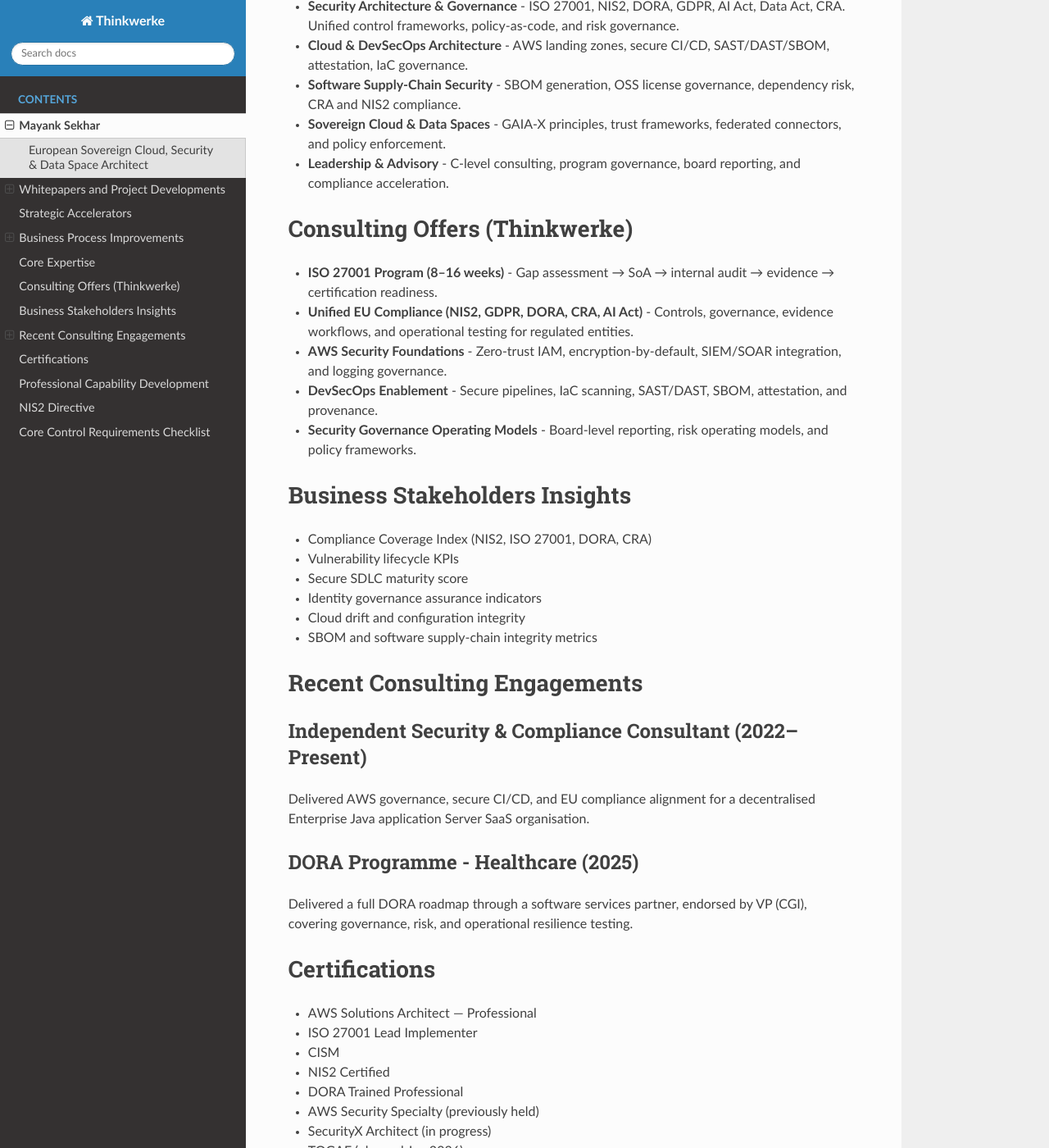
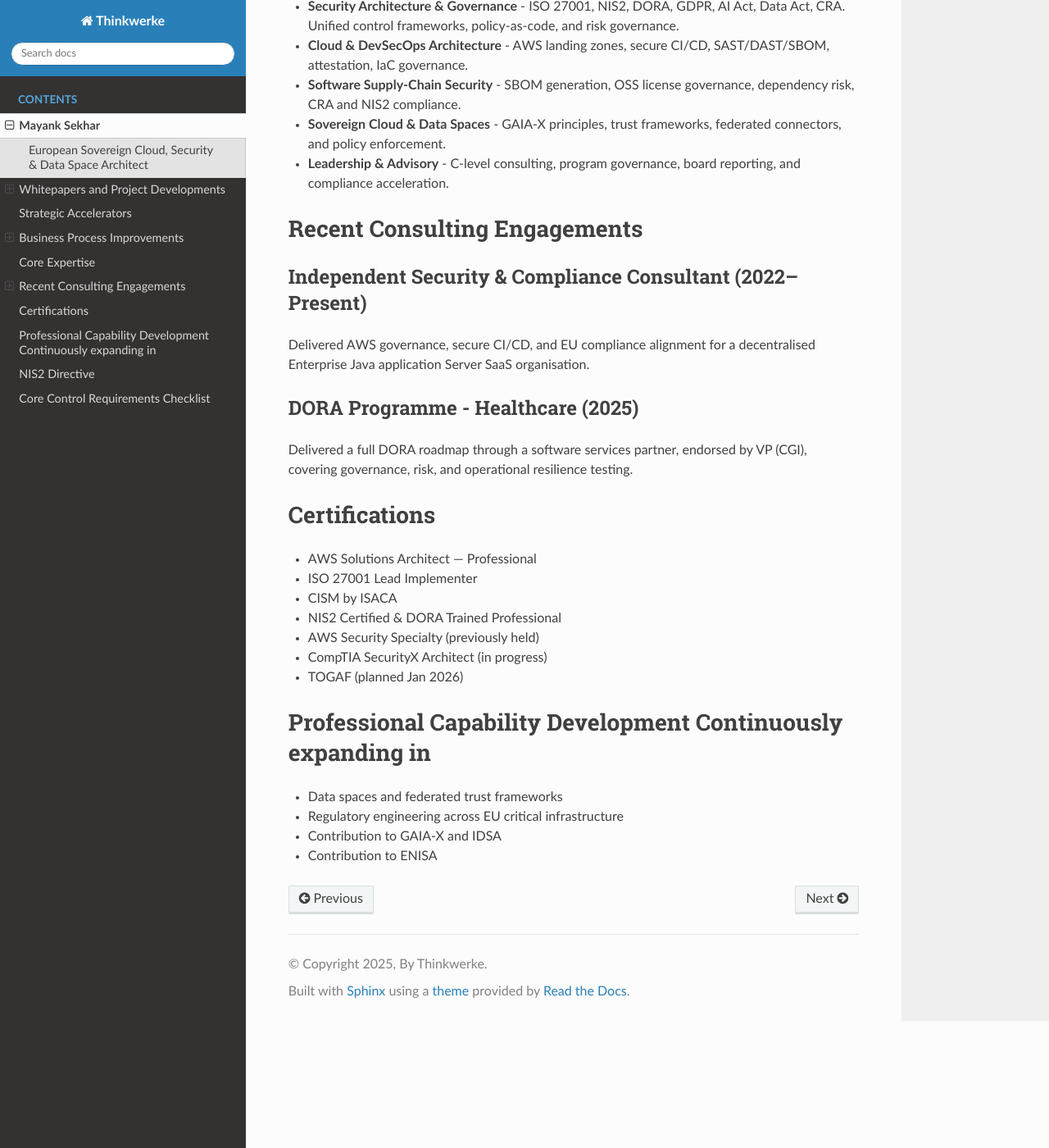
Before and after one commit to Mynkskhr/docs.thinkwerke, a Sphinx documentation site: the page built from docs/source/profile.rst, in a window 1280 px wide and 1400 px high, scrolled down 2889 px. Shown: the whole window at 82% size. Built offline with Sphinx 7.4.7 and the Read the Docs theme 3.1.0, drawn with Linux system fonts in a browser that asks for light colours; some of the changed text lies outside the part shown.

Commit message:
Update profile.rst

```diff
--- a/docs/source/profile.rst
+++ b/docs/source/profile.rst
@@ -119,29 +119,6 @@ Core Expertise
 
 * **Leadership & Advisory** - C-level consulting, program governance, board reporting, and compliance acceleration.
 
-Consulting Offers (Thinkwerke)
-==============================
-
-* **ISO 27001 Program (8–16 weeks)** - Gap assessment → SoA → internal audit → evidence → certification readiness.
-
-* **Unified EU Compliance (NIS2, GDPR, DORA, CRA, AI Act)** - Controls, governance, evidence workflows, and operational testing for regulated entities.
-
-* **AWS Security Foundations** - Zero-trust IAM, encryption-by-default, SIEM/SOAR integration, and logging governance.
-
-* **DevSecOps Enablement** - Secure pipelines, IaC scanning, SAST/DAST, SBOM, attestation, and provenance.
-
-* **Security Governance Operating Models** - Board-level reporting, risk operating models, and policy frameworks.
-
-Business Stakeholders Insights
-===============================
-
-* Compliance Coverage Index (NIS2, ISO 27001, DORA, CRA)
-* Vulnerability lifecycle KPIs
-* Secure SDLC maturity score
-* Identity governance assurance indicators
-* Cloud drift and configuration integrity
-* SBOM and software supply-chain integrity metrics
-
 Recent Consulting Engagements
 =============================
 
@@ -162,19 +139,15 @@ Certifications
 
 * AWS Solutions Architect — Professional
 * ISO 27001 Lead Implementer
-* CISM
-* NIS2 Certified
-* DORA Trained Professional
+* CISM by ISACA
+* NIS2 Certified & DORA Trained Professional
 * AWS Security Specialty (previously held)
-* SecurityX Architect (in progress)
+* CompTIA SecurityX Architect (in progress)
 * TOGAF (planned Jan 2026)
 
-Professional Capability Development
-===================================
+Professional Capability Development Continuously expanding in
+=============================================================
 
-Continuously expanding in:
-
-* TOGAF
 * Data spaces and federated trust frameworks
 * Regulatory engineering across EU critical infrastructure
 * Contribution to GAIA-X and IDSA
```
